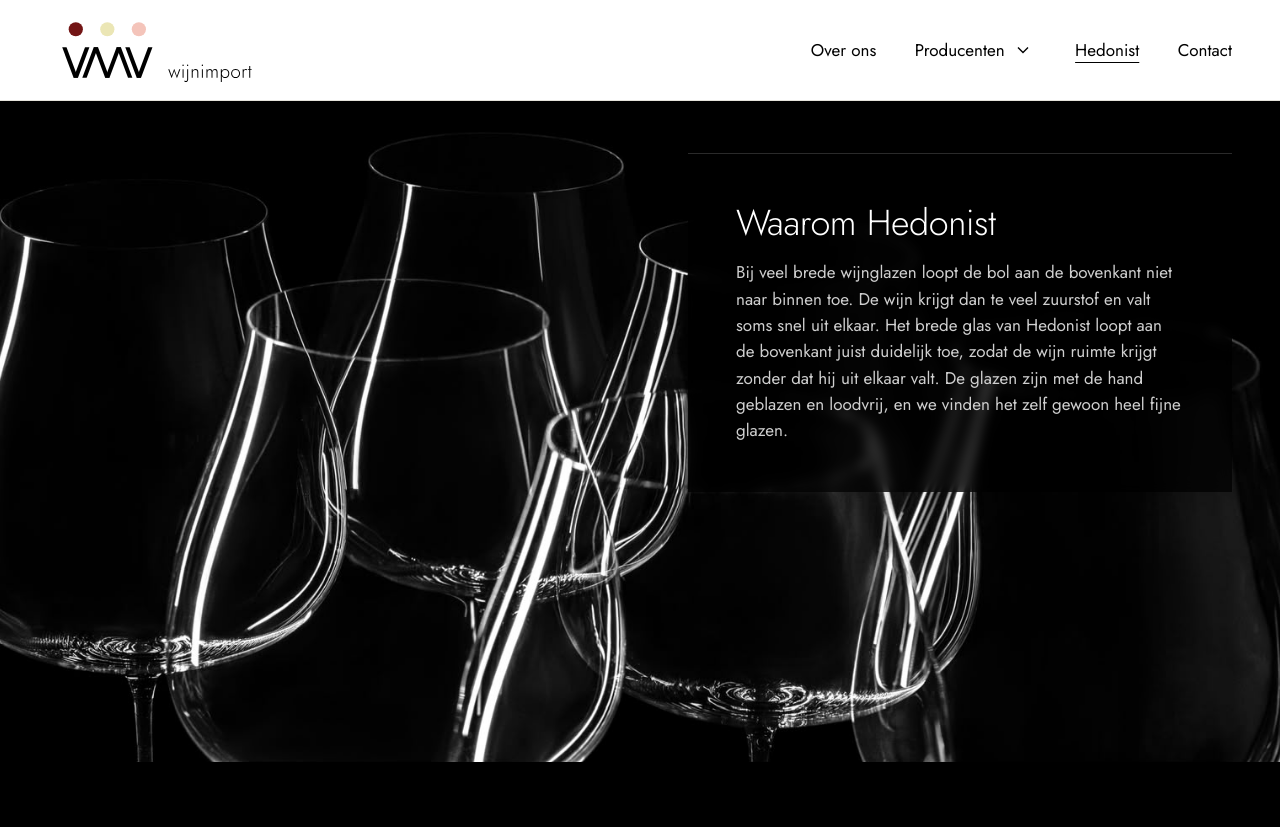
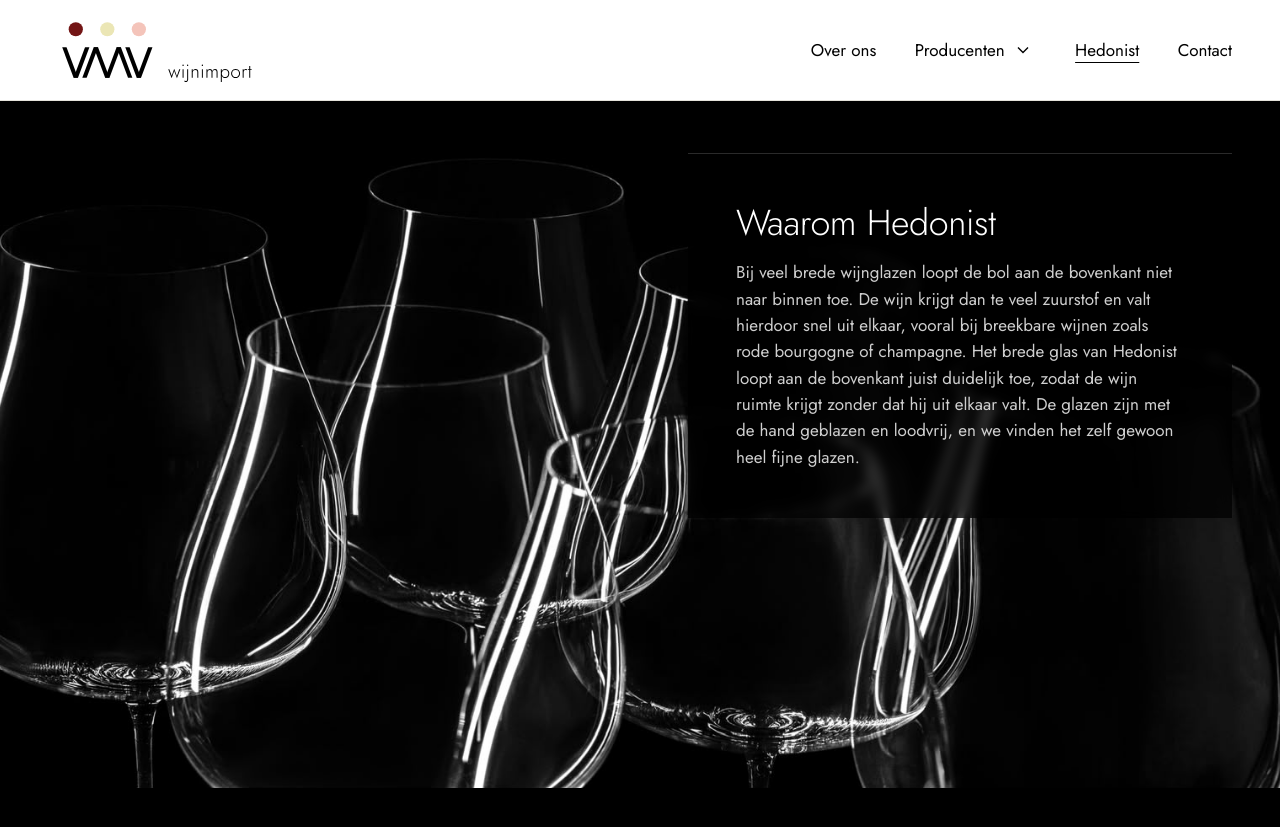
Before and after one commit to vmvwijnimport/VMV-Wijnimport, a Jekyll site: the page built from hedonist.html, in a window 1280 px wide and 900 px high, scrolled down 2661 px. Shown: the top 827 px of the window. Built offline with Jekyll 4.4.1, drawn with Linux system fonts in a browser that asks for light colours; some of the changed text lies outside the part shown.

Commit message:
Hedonist-teksten aangescherpt en nieuwe titel homepage
Co-Authored-By: Claude Opus 5.5 <noreply@anthropic.com>

```diff
--- a/_config.yml
+++ b/_config.yml
@@ -5,7 +5,7 @@
 # ------------------------------------------------------------
 
 title: VMV Wijnimport
-tagline: Jonge wijnmakers die in de wijngaard beginnen
+tagline: Wijnen van de nieuwe generatie
 description: >-
   VMV Wijnimport importeert wijnen van jonge wijnmakers die werken vanuit de
   wijngaard, met zo min mogelijk ingrijpen in de kelder. Officieel distributeur
--- a/hedonist.html
+++ b/hedonist.html
@@ -37,7 +37,7 @@ foto: /assets/img/hedonist/hedonist-5.jpg
   <div class="scene__panelen">
     <div class="scene__paneel scene__paneel--rechts">
       <h2>Waarom Hedonist</h2>
-      <p>Bij veel brede wijnglazen loopt de bol aan de bovenkant niet naar binnen toe. De wijn krijgt dan te veel zuurstof en valt soms snel uit elkaar. Het brede glas van Hedonist loopt aan de bovenkant juist duidelijk toe, zodat de wijn ruimte krijgt zonder dat hij uit elkaar valt. De glazen zijn met de hand geblazen en loodvrij, en we vinden het zelf gewoon heel fijne glazen.</p>
+      <p>Bij veel brede wijnglazen loopt de bol aan de bovenkant niet naar binnen toe. De wijn krijgt dan te veel zuurstof en valt hierdoor snel uit elkaar, vooral bij breekbare wijnen zoals rode bourgogne of champagne. Het brede glas van Hedonist loopt aan de bovenkant juist duidelijk toe, zodat de wijn ruimte krijgt zonder dat hij uit elkaar valt. De glazen zijn met de hand geblazen en loodvrij, en we vinden het zelf gewoon heel fijne glazen.</p>
     </div>
   </div>
 </section>
--- a/index.html
+++ b/index.html
@@ -1,7 +1,7 @@
 ---
 layout: default
 body_class: home
-titel_seo: VMV Wijnimport | Wijnen van jonge wijnmakers, low intervention
+titel_seo: VMV Wijnimport | Wijnen van de nieuwe generatie
 ---
 {%- assign fotos = site.data.fotos -%}
 {%- assign producenten = site.producenten | sort: "naam" -%}
```
Also changed, not shown: other parts of hedonist.html (+1 -1 lines).
